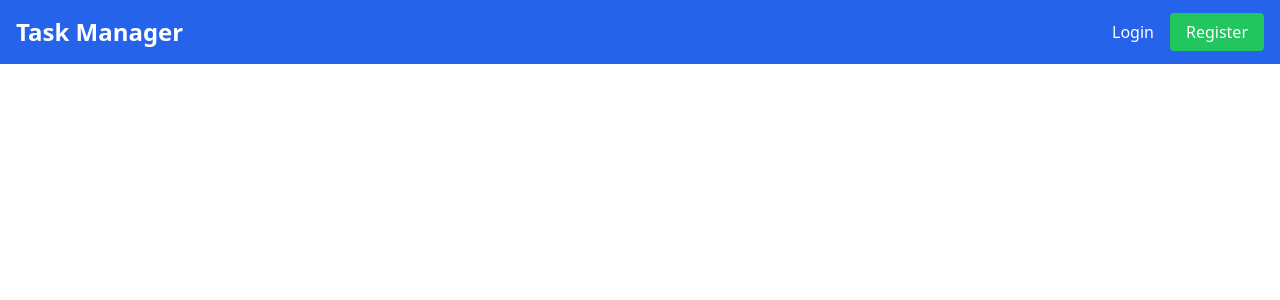
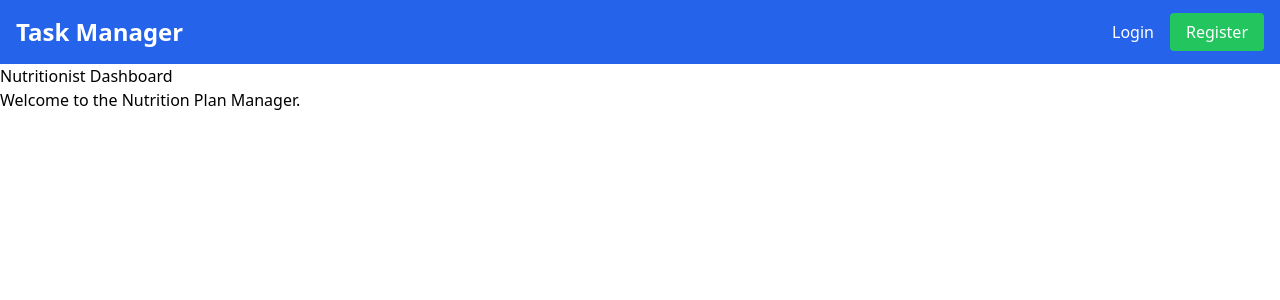
Before and after one commit to aliceee1221/Nutrition-Plan-Manager, a React (Create React App) app in the folder frontend/: page /nutritionist in a window 1280 px wide. Shown: the top 300 px of the page. Built offline with nearby package versions, Linux system fonts and the light colour scheme.

Commit message:
NPM-5 Redirect users to role-based dashboards

```diff
--- a/frontend/src/App.js
+++ b/frontend/src/App.js
@@ -4,6 +4,8 @@ import Login from './pages/Login';
 import Register from './pages/Register';
 import Profile from './pages/Profile';
 import Tasks from './pages/Tasks';
+import ClientDashboard from './pages/ClientDashboard';
+import NutritionistDashboard from './pages/NutritionistDashboard';
 
 function App() {
   return (
@@ -14,6 +16,9 @@ function App() {
         <Route path="/register" element={<Register />} />
         <Route path="/profile" element={<Profile />} />
         <Route path="/tasks" element={<Tasks />} />
+
+        <Route path="/client" element={<ClientDashboard />} />
+        <Route path="/nutritionist" element={<NutritionistDashboard />} />
       </Routes>
     </Router>
   );
--- /dev/null
+++ b/frontend/src/pages/ClientDashboard.jsx
@@ -0,0 +1,10 @@
+const ClientDashboard = () => {
+  return (
+    <div>
+      <h1>Client Dashboard</h1>
+      <p>Welcome to the Nutrition Plan Manager.</p>
+    </div>
+  );
+};
+
+export default ClientDashboard;
--- a/frontend/src/pages/Login.jsx
+++ b/frontend/src/pages/Login.jsx
@@ -19,7 +19,11 @@ const Login = () => {
     try {
       const response = await axiosInstance.post('/api/auth/login', formData);
       login(response.data);
-      navigate('/tasks');
+      if (response.data.role === 'client'){
+        navigate('/client');
+      } else if (response.data.role === 'nutritionist'){
+        navigate('/nutritionist');
+      }
     } catch (error) {
       setError(error.response?.data?.message || 'Login failed. Please try again.');
     }
--- /dev/null
+++ b/frontend/src/pages/NutritionistDashboard.jsx
@@ -0,0 +1,10 @@
+const NutritionistDashboard = () => {
+  return (
+    <div>
+      <h1>Nutritionist Dashboard</h1>
+      <p>Welcome to the Nutrition Plan Manager.</p>
+    </div>
+  );
+};
+
+export default NutritionistDashboard;
```
